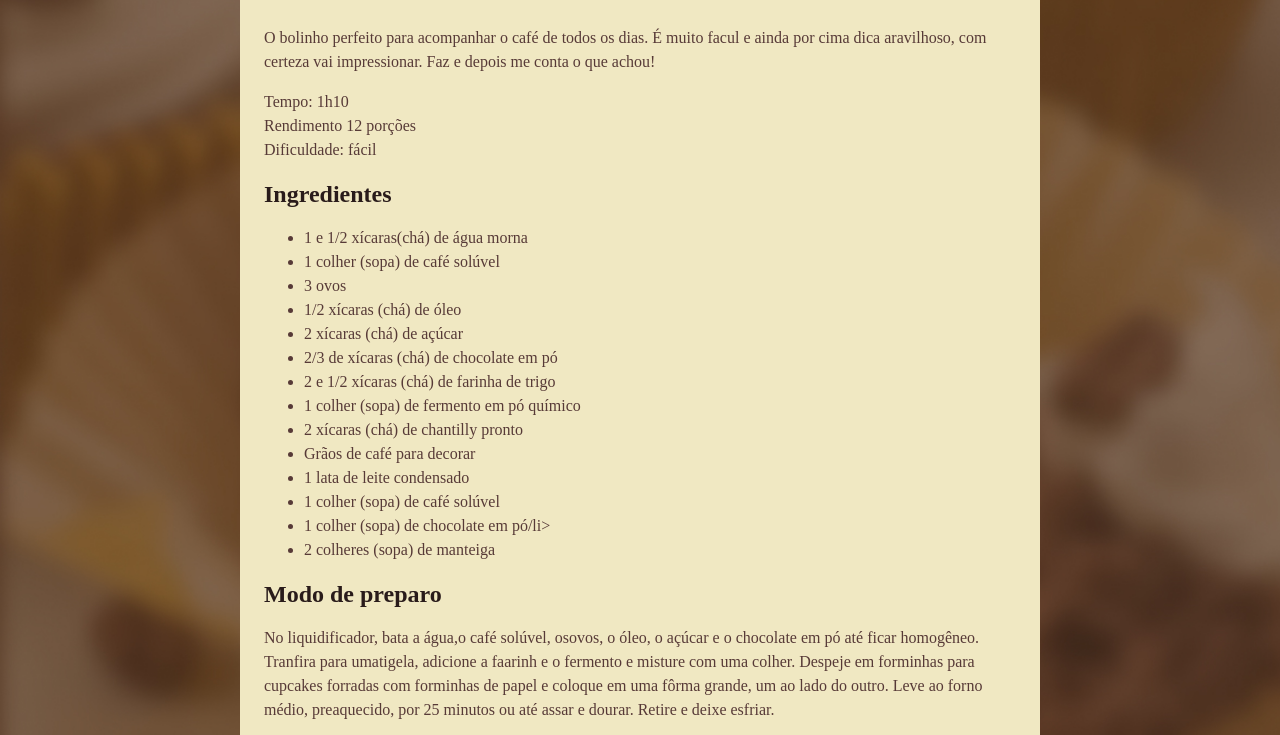
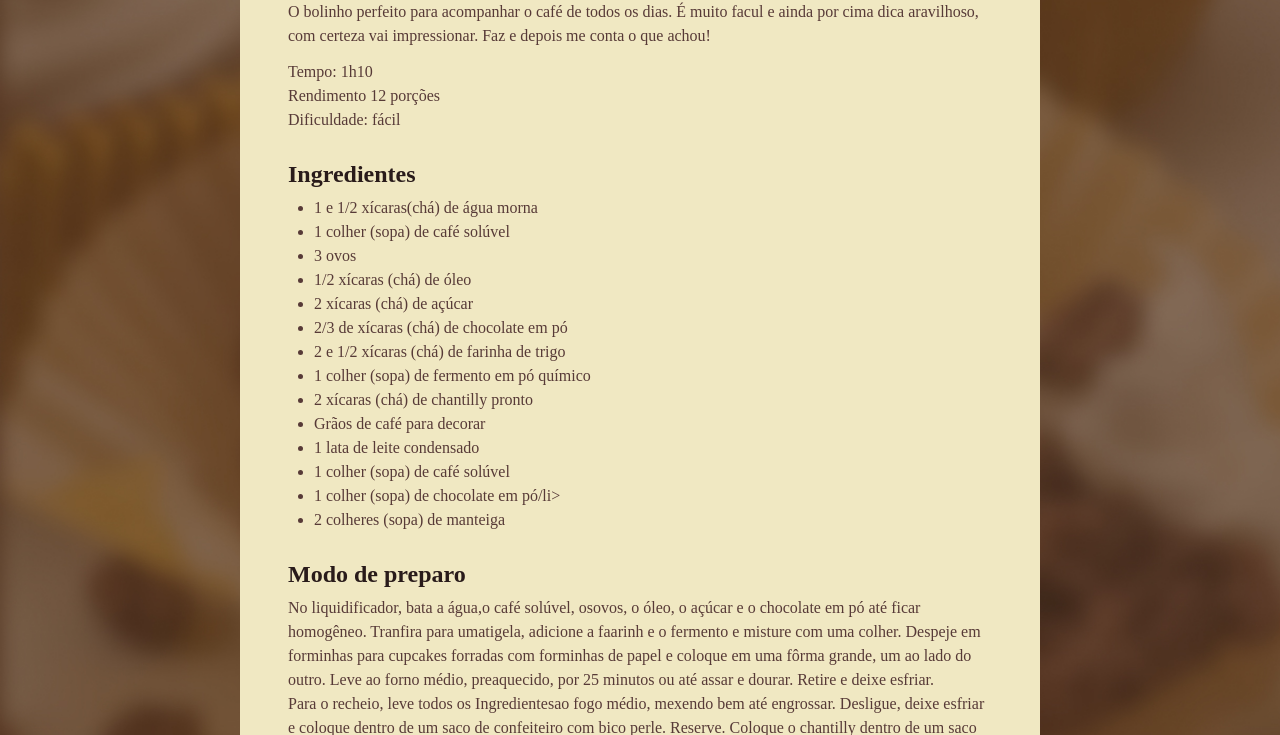
Before and after one commit to Dan-DYFG/Receita, a plain HTML site: page index.html in a window 1280 px wide. Shown: the part 738-1473 px from the top of the page. Drawn offline with Linux system fonts and the light colour scheme; a web font is replaced by a local one.

Commit message:
Costumizando Personalizando os espacos

```diff
--- a/style/style.css
+++ b/style/style.css
@@ -1,6 +1,9 @@
 @import url('https://fonts.googleapis.com/css2?family=Alice&family=Fraunces:ital,opsz,wght@0,9..144,100..900;1,9..144,100..900&display=swap');
 
-
+* {
+    margin: 0px;
+    padding: 0px;
+}
 
 body {
     background-image: url(../img/Página\ de\ receita.jpg);
@@ -8,7 +11,6 @@
     font-family: "Alice", serif;
     line-height: 150%;
     color: #573A37;
-
 
 }
 #page{
@@ -19,6 +21,9 @@
     border-radius: 24px;
     margin: 48px auto;
 
+}
+main{
+    padding: 24px;
 }
 
 img {
@@ -33,5 +38,18 @@
     font-size: 24px;
 }
 h1, h2{
+    margin-bottom: 4px;
     color: #291B1A;
+    line-height: 150%;
 }
+.about > p {
+    margin-top: 12px;
+}
+
+section + section {
+    margin-top: 24px;
+}
+
+ul {
+    padding-left: 26px;
+}
```
